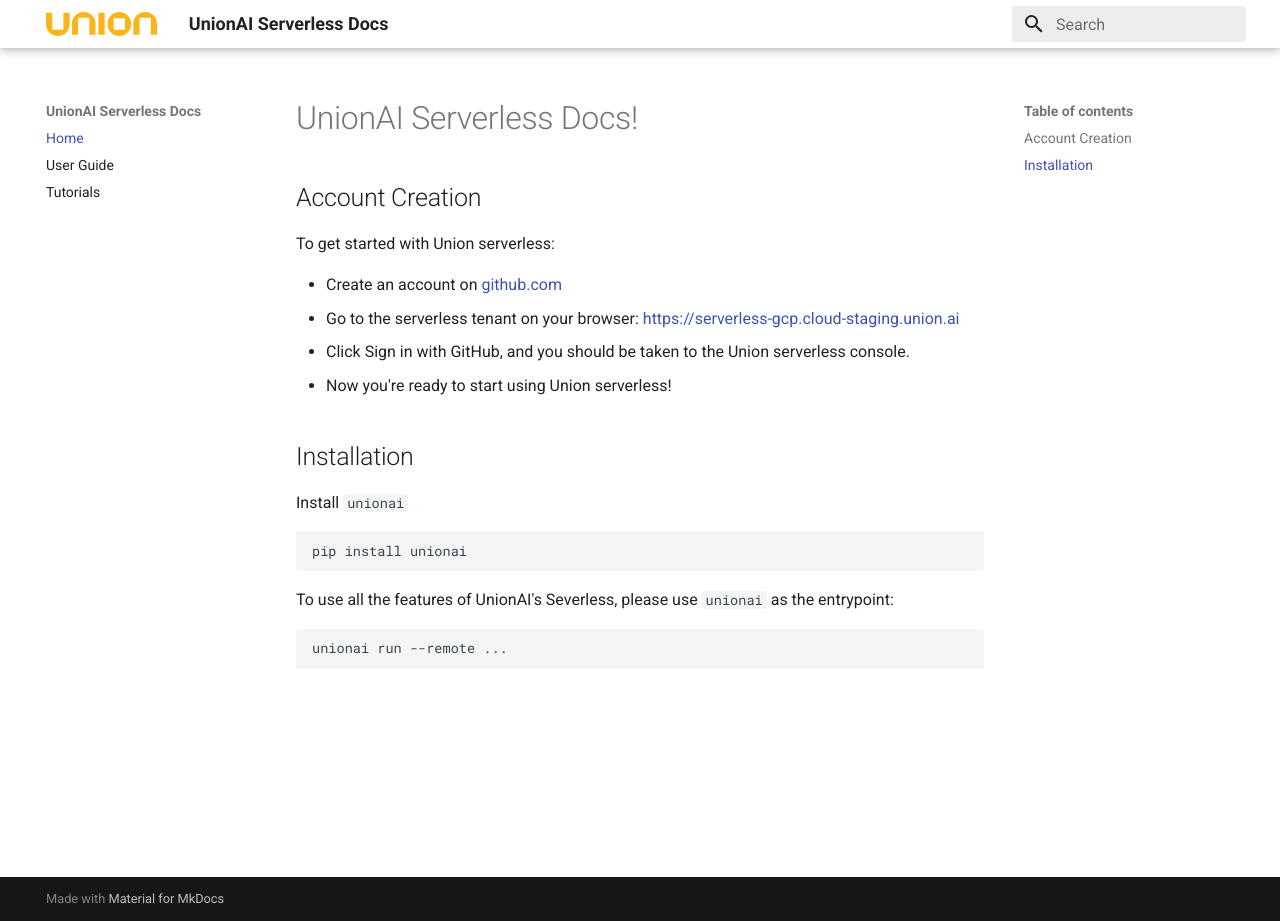
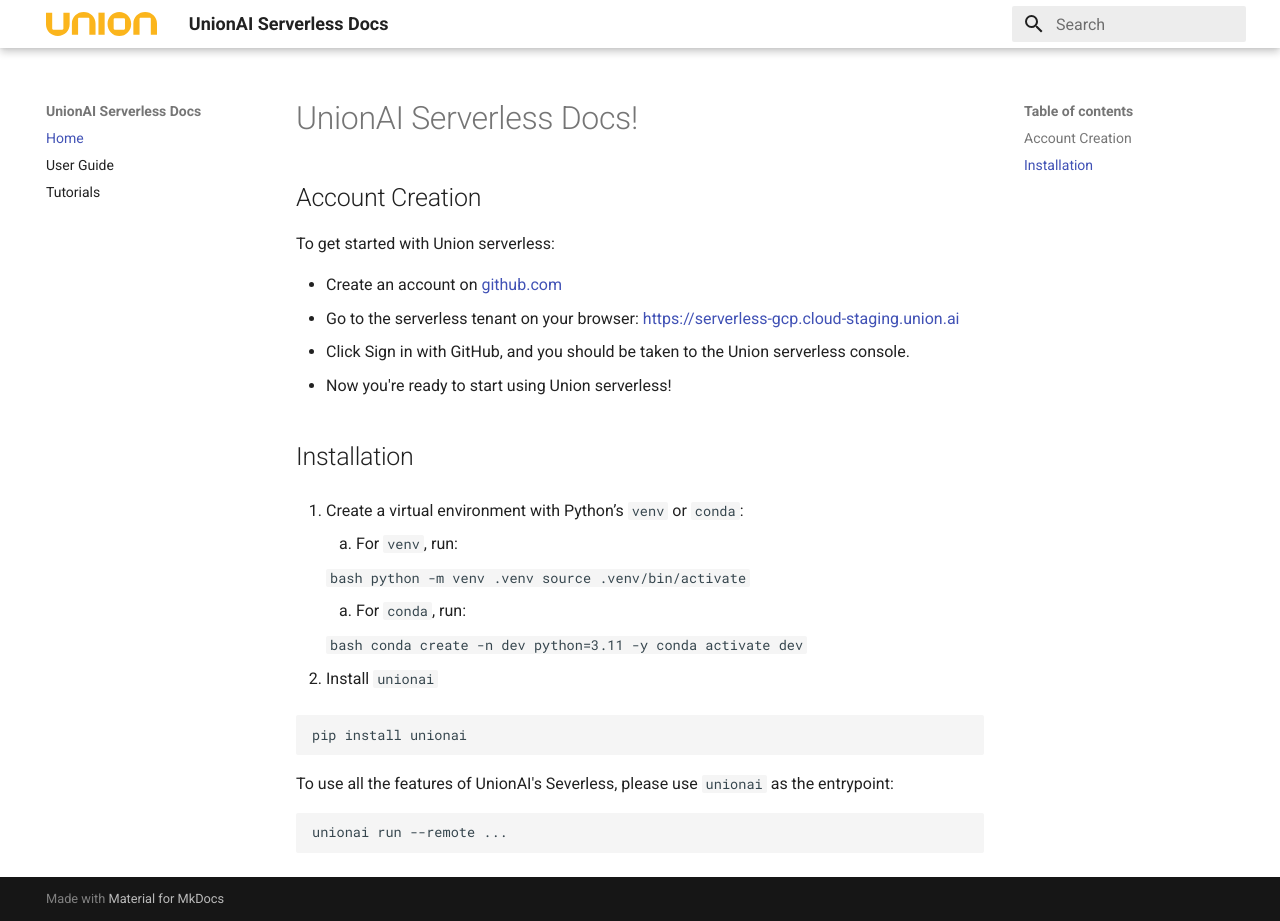
Before and after one commit to thomasjpfan/unionai-serverless-docs, an MkDocs documentation site: the page built from docs/index.md, in a window 1280 px wide and 921 px high. Built offline with MkDocs 1.6.1 and Material for MkDocs 9.7.7, drawn with Linux system fonts in a browser that asks for light colours.

Commit message:
DOC update environment instructions

````diff
--- a/docs/index.md
+++ b/docs/index.md
@@ -11,7 +11,23 @@
 
 ## Installation
 
-Install `unionai`
+1. Create a virtual environment with Python’s `venv` or `conda`:
+
+    1. For `venv`, run:
+
+    ```bash
+    python -m venv .venv
+    source .venv/bin/activate
+    ```
+
+    2. For `conda`, run:
+
+    ```bash
+    conda create -n dev python=3.11 -y
+    conda activate dev
+    ```
+
+2. Install `unionai`
 
 ```bash
 pip install unionai
````
